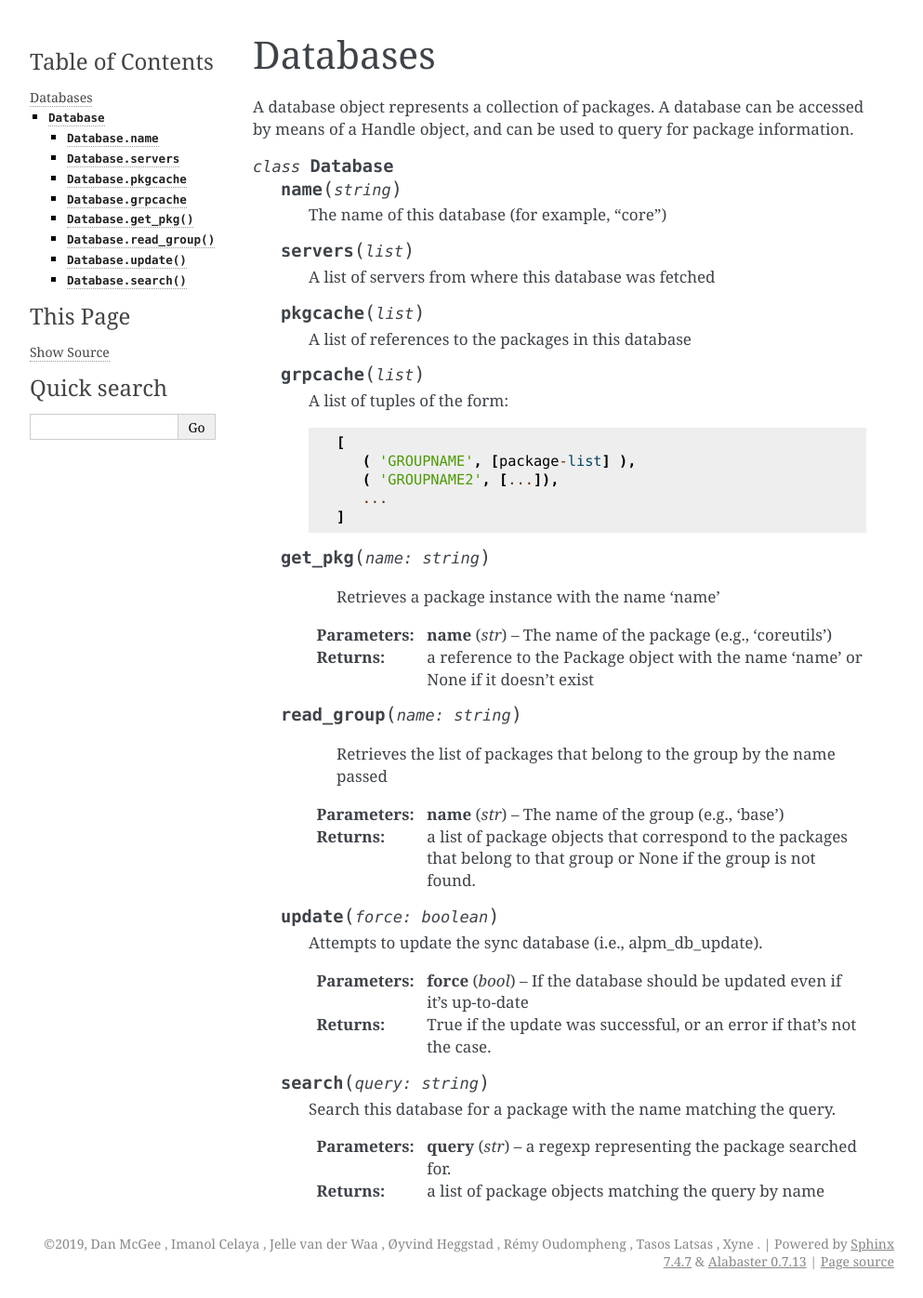
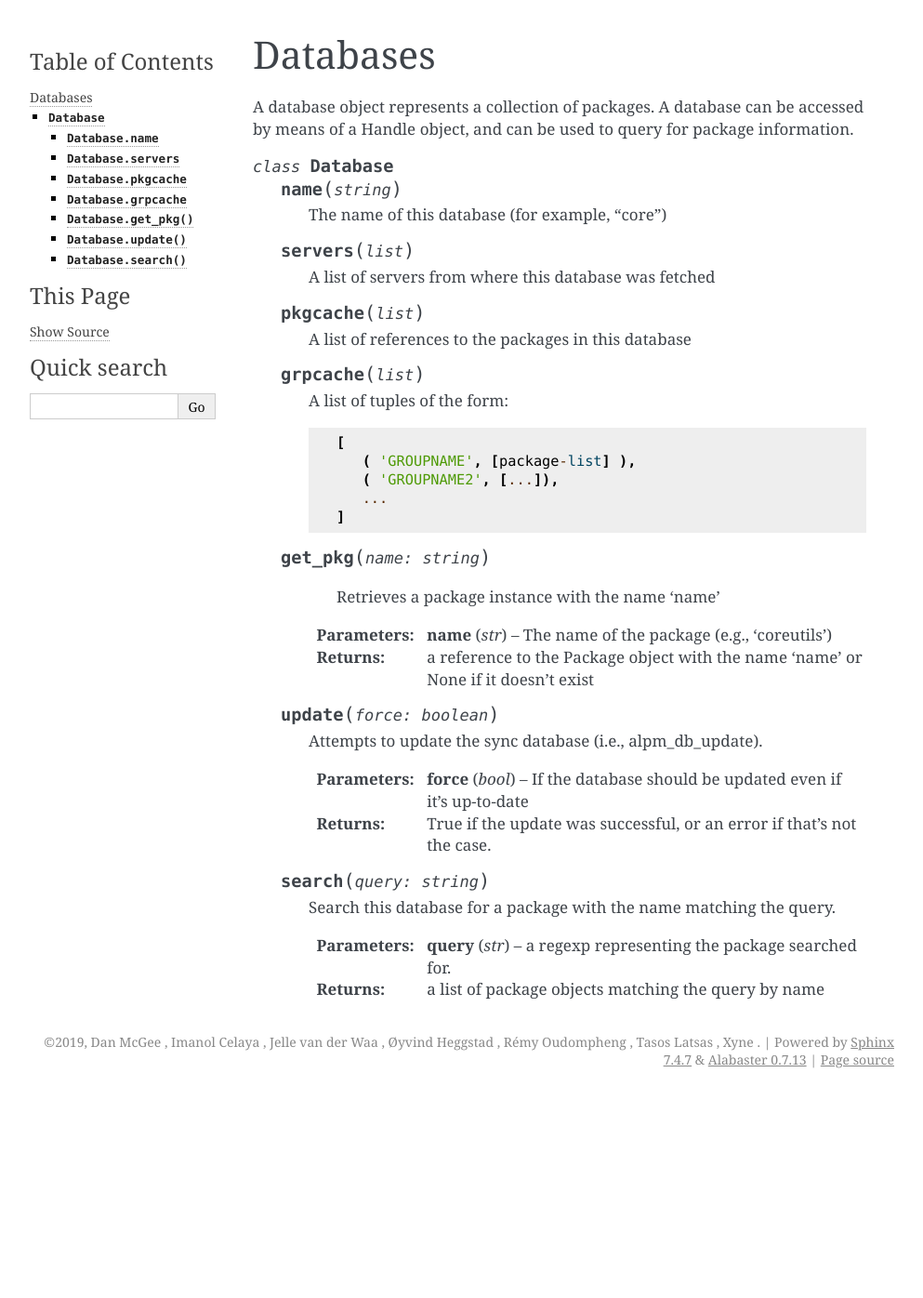
Before and after one commit to archlinux/pyalpm, a Sphinx documentation site: the page built from doc/pyalpm/Database.rst, in a window 1280 px wide. Shown: the whole page at 93% size, without its empty margins (148-1141 px from the left). Built offline with Sphinx 7.4.7, drawn with Linux system fonts in a browser that asks for light colours; formulas are drawn with MathJax 3; after the commit the page ends 1179 px from its top, so only the background shows below that.

Commit message:
doc: remove non-existing read_group function

```diff
--- a/doc/pyalpm/Database.rst
+++ b/doc/pyalpm/Database.rst
@@ -41,14 +41,6 @@ information.
      :returns: a reference to the Package object with the name 'name' or None
       if it doesn't exist
 
-   .. py:method:: read_group(name: string)
-
-      Retrieves the list of packages that belong to the group by the name passed
-
-     :param str name: The name of the group (e.g., 'base')
-     :returns: a list of package objects that correspond to the packages that
-      belong to that group or None if the group is not found.
-
    .. py:method:: update(force: boolean)
 
       Attempts to update the sync database (i.e., alpm_db_update).
```
